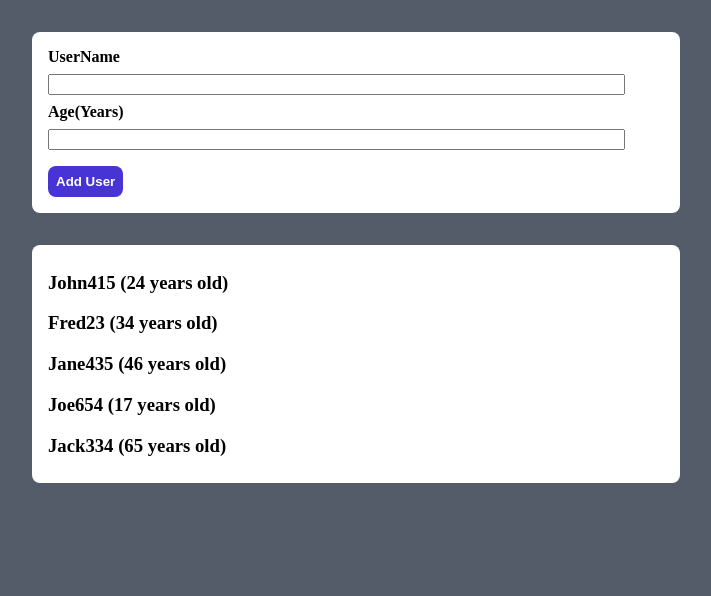
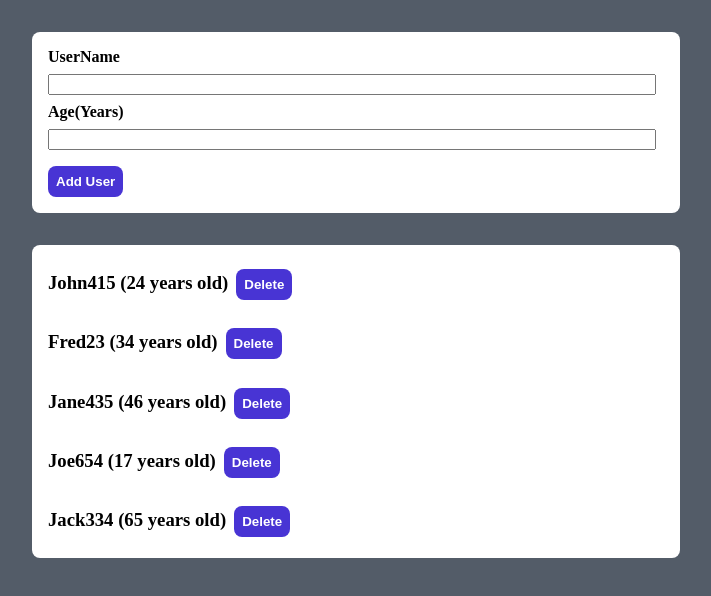
Before and after one commit to amodeose/user-list-react, a React (Create React App) app: page / in a window 1280 px wide. Shown: the top 596 px of the page, without its empty margins (284-995 px from the left). Built offline with nearby package versions, Linux system fonts and the light colour scheme.

Commit message:
delete user

```diff
--- a/src/App.js
+++ b/src/App.js
@@ -11,10 +11,16 @@ function App() {
     setUsers(prev => [newUser, ...prev])
   }
 
+  const handleDeleteUser = id => {
+    setUsers(prev => prev.filter(
+      (item, index) => index != id
+    ))
+  }
+
   return (
     <div>
       <UserInput onAddUser={handleAddUser}/>
-      <UserList users={users}/>
+      <UserList users={users} onDeleteUser={handleDeleteUser}/>
     </div>
   );
 }
--- a/src/components/User.js
+++ b/src/components/User.js
@@ -1,7 +1,12 @@
 import "./User.css";
 
 const User = (props) => {
-  return <h3>{props.username + " (" + props.age + " years old)"}</h3>;
+  return (
+    <div>
+      <h3>{props.username + " (" + props.age + " years old)"}</h3>
+      <button onClick={()=> {props.onDeleteUser(props.id)}}>Delete</button>
+    </div>
+  );
 };
 
 export default User;
--- a/src/components/UserInput.css
+++ b/src/components/UserInput.css
@@ -7,15 +7,5 @@ label {
 input {
     display: block;
     margin: 0.5rem;
-    width: 90%;
+    width: 95%;
 }
-
-form > button {
-    font-weight: bold;
-    margin: 0.5rem;
-    background-color: #4834d4;
-    color: white;
-    padding: 0.5rem;
-    border: none;
-    border-radius: 0.5rem;
-}
--- a/src/components/UserList.js
+++ b/src/components/UserList.js
@@ -4,11 +4,9 @@ import User from "./User";
 const UserList = (props) => {
   return (
     <div className="card">
-      <div>
         {props.users.map((user, index) => (
-          <User key={index} id={index} username={user.username} age={user.age}></User>
+          <User onDeleteUser={props.onDeleteUser} key={index} id={index} username={user.username} age={user.age}></User>
         ))}
-      </div>
     </div>
   );
 };
--- a/src/index.css
+++ b/src/index.css
@@ -9,3 +9,18 @@ body {
   margin: 2rem auto;
   border-radius: 0.5rem;
 }
+
+h3 {
+  display: inline-block;
+}
+
+button {
+  font-weight: bold;
+  margin: 0.5rem;
+  background-color: #4834d4;
+  color: white;
+  padding: 0.5rem;
+  border: none;
+  border-radius: 0.5rem;
+
+}
```
